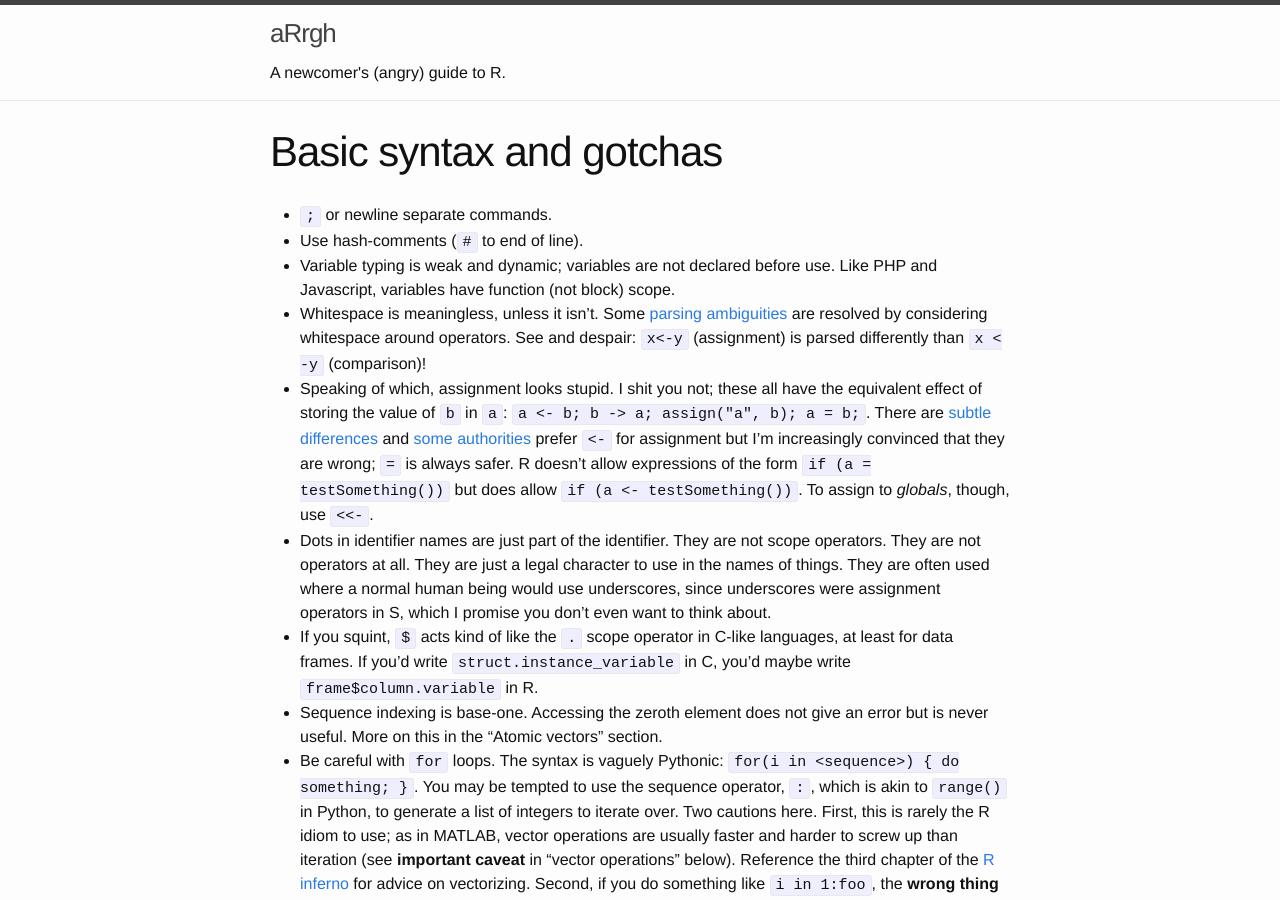
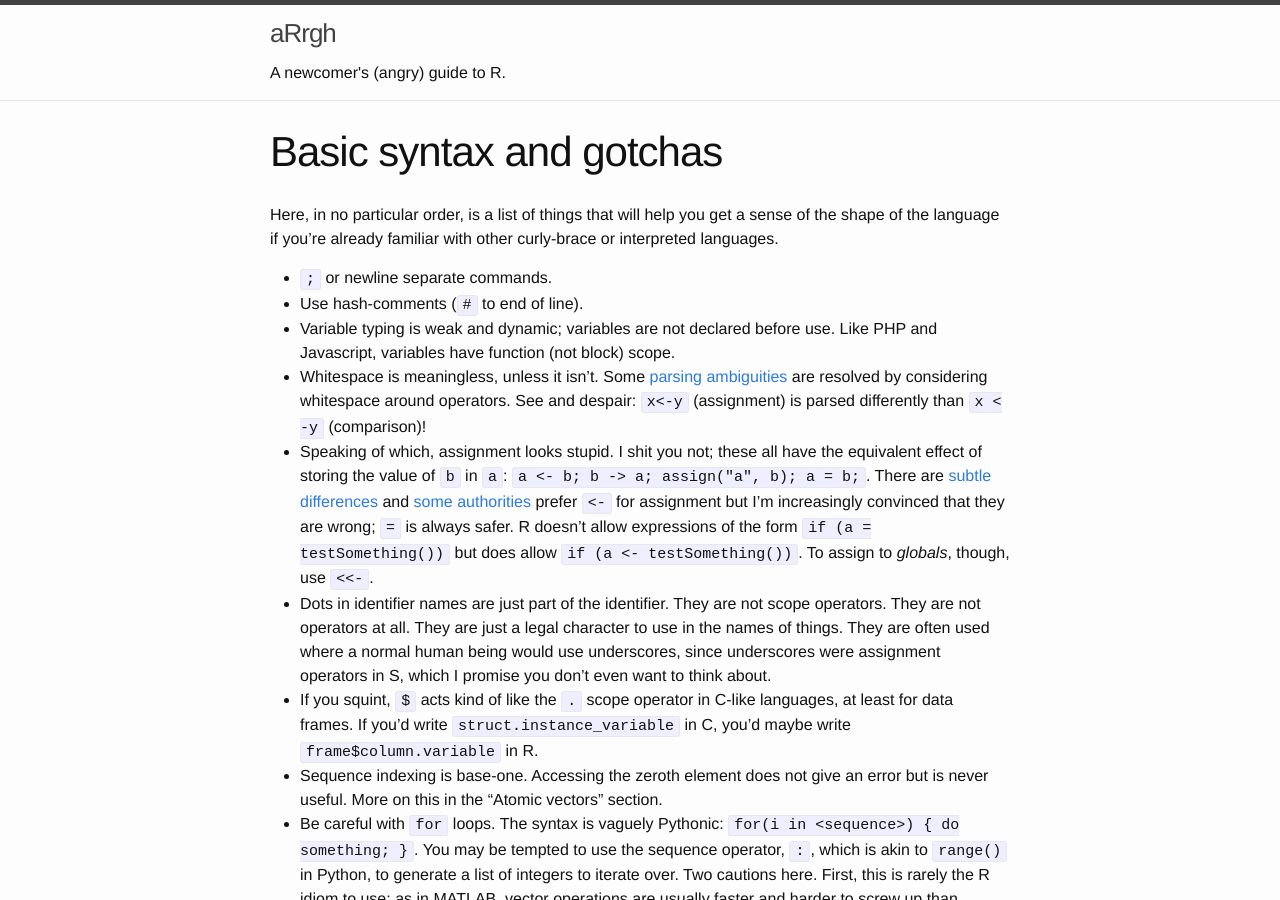
Before and after one commit to tdsmith/aRrgh, a Jekyll site: the page built from syntax.md, in a window 1280 px wide and 900 px high. Built offline with Jekyll 4.4.1, drawn with Linux system fonts in a browser that asks for light colours.

Commit message:
Add an intro

```diff
--- a/syntax.md
+++ b/syntax.md
@@ -2,6 +2,9 @@
 title: Basic syntax and gotchas
 layout: page
 ---
+
+Here, in no particular order, is a list of things that will help you get a sense of the shape of the language if you're already familiar with other curly-brace or interpreted languages.
+
 * `;` or newline separate commands.
 * Use hash-comments (`#` to end of line).
 * Variable typing is weak and dynamic; variables are not declared before use. Like PHP and Javascript, variables have function (not block) scope.
```
